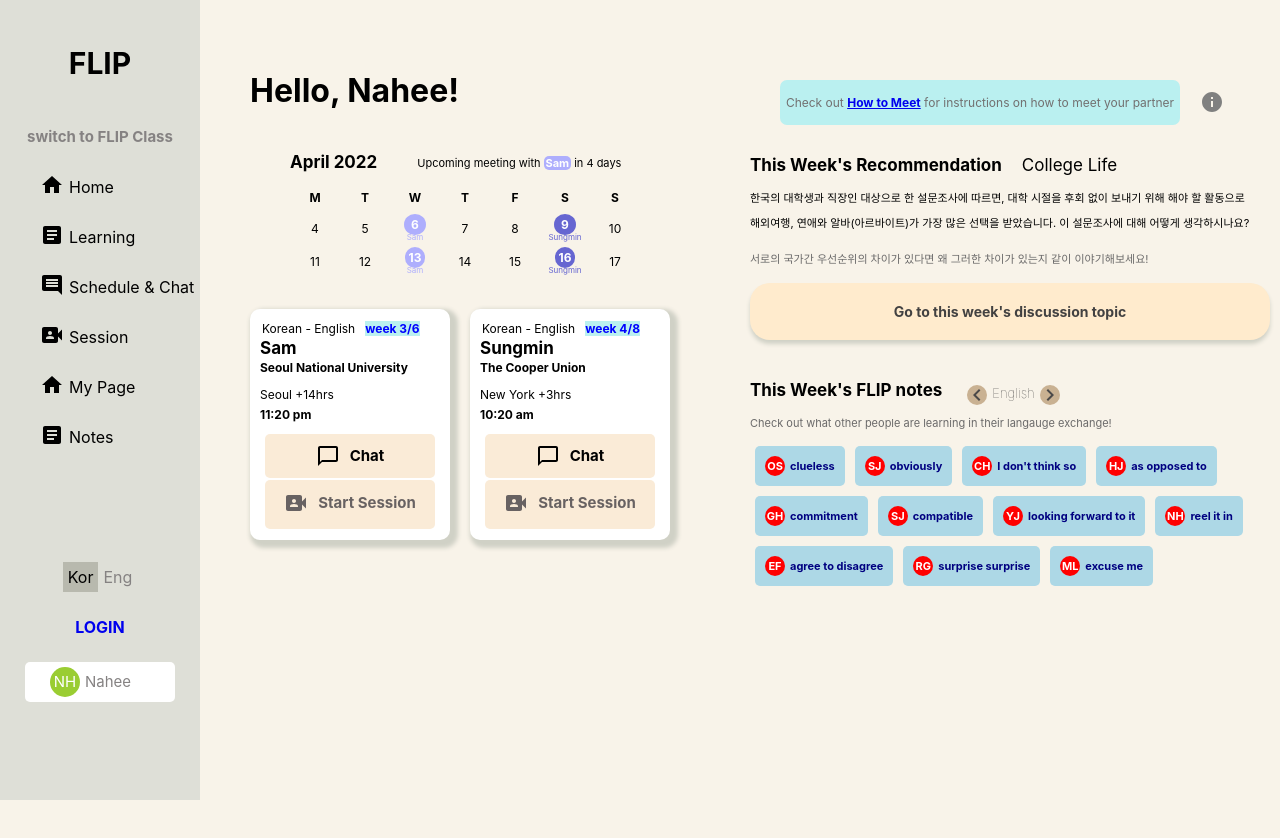
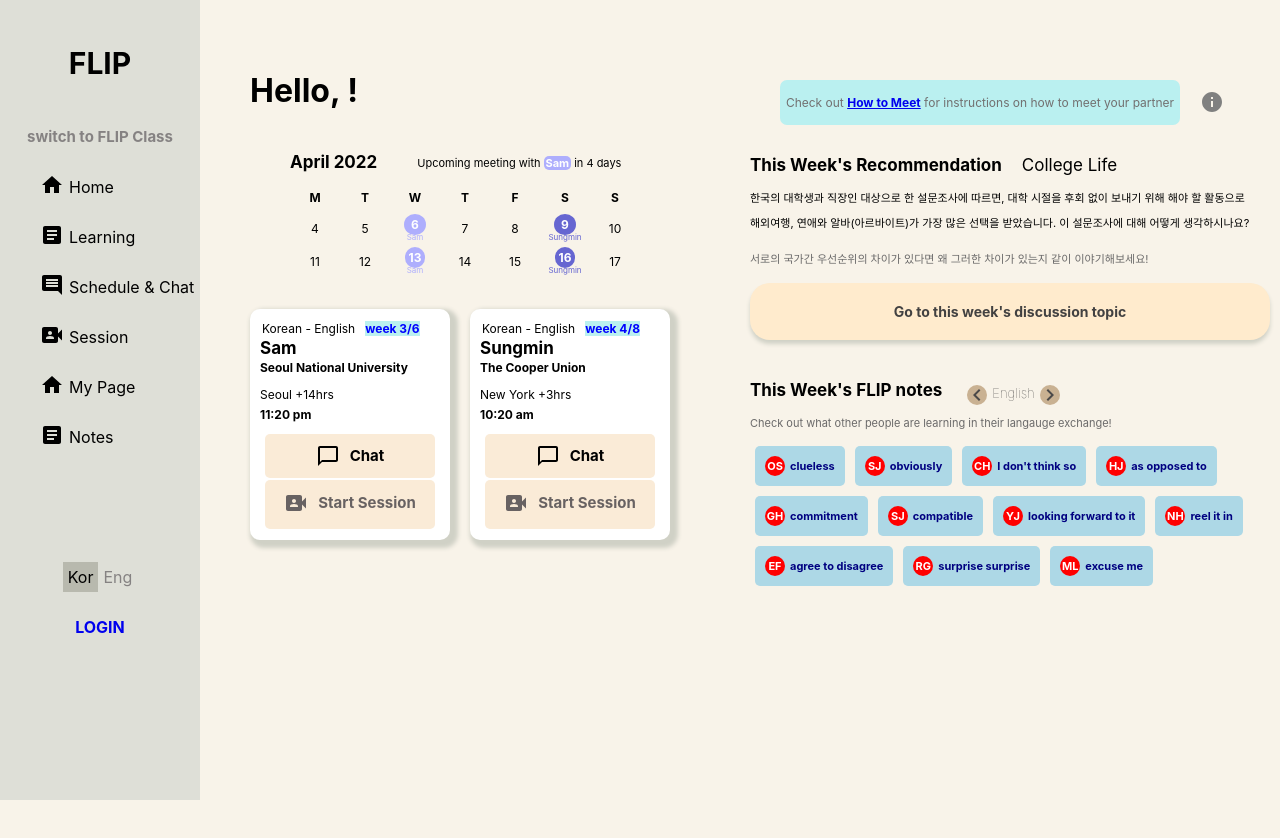
Before and after one commit to haimnam/FLIP-Test, a React (Create React App) app: page /learning in a window 1280 px wide. Shown: the top 838 px of the page. Built offline with nearby package versions, Linux system fonts and the light colour scheme.

Commit message:
Link Account when Logged In

```diff
--- a/src/App.tsx
+++ b/src/App.tsx
@@ -1,4 +1,4 @@
-import React from "react";
+import React, { useState } from "react";
 import styles from "./scss/App.module.scss";
 import Sidebar from "./Components/Sidebar.tsx";
 import LanguageContext from "./Store/LanguageContext.tsx";
@@ -15,23 +15,37 @@ type MyInfoType = {
 };
 
 const App = () => {
-  const myInfo: MyInfoType = {
+  const [userLogin, setUserLogin] = useState<object>(null);
+  const myInfo: MyInfoType[] = [
+    {
+      initial: "HN",
+      name: "Haim",
+      city: "Seoul",
+      timeZone: "Asia/Seoul",
+      color: "green",
+    },
+    {
       initial: "NH",
       name: "Nahee",
       city: "New York",
       timeZone: "America/New_York",
-    color: "green",
-  };
+      color: "brown",
+    },
+  ];
 
   return (
     <AuthProvider>
       <UserProvider>
         <BrowserRouter>
+          <LanguageContext>
             <div className={styles.App}>
-            <LanguageContext>
-              <Sidebar myInfo={myInfo} />
+              <Sidebar
+                userLogin={userLogin}
+                setUserLogin={setUserLogin}
+                myInfo={myInfo}
+              />
+            </div>
           </LanguageContext>
-          </div>
         </BrowserRouter>
       </UserProvider>
     </AuthProvider>
--- a/src/Components/Sidebar.tsx
+++ b/src/Components/Sidebar.tsx
@@ -1,12 +1,8 @@
 import React from "react";
 import { Routes, Route, Link } from "react-router-dom";
 import styles from "../scss/App.module.scss";
-import { SidebarData } from "./SidebarData.tsx";
-import {
-  useLang,
-  useSelectKo,
-  useSelectEn,
-} from "../Store/LanguageContext.tsx";
+import SidebarList from "./SidebarList.tsx";
+import { useLang } from "../Store/LanguageContext.tsx";
 import {
   Home,
   Learning,
@@ -17,7 +13,7 @@ import {
   Login,
 } from "../pages/pageIndex.tsx";
 
-const Sidebar = ({ myInfo, user }) => {
+const Sidebar = ({ userLogin, setUserLogin, myInfo }) => {
   const lang = useLang();
   const setLanguage = (lan: "en" | "ko", lang: "en" | "ko") => {
     if (lan === lang) {
@@ -34,31 +30,7 @@ const Sidebar = ({ myInfo, user }) => {
         <Link className={styles.switch} to="/home">
           switch to FLIP Class
         </Link>
-        <ul className={styles.sidebarList}>
-          {SidebarData.map((sidebar, key) => {
-            return (
-              <Link className={styles.row} key={key} to={sidebar.link}>
-                <div className={styles.icon}>{sidebar.icon}</div>
-                <div className={styles.title}>{sidebar.title}</div>
-              </Link>
-            );
-          })}
-          <div className={styles.language}>
-            <div className={setLanguage("ko", lang)} onClick={useSelectKo()}>
-              Kor
-            </div>
-            <div className={setLanguage("en", lang)} onClick={useSelectEn()}>
-              Eng
-            </div>
-          </div>
-          <Link className={styles.login} to="/login">
-            LOGIN
-          </Link>
-          <div className={styles.account}>
-            <div className={styles[myInfo.color]}>{myInfo.initial}</div>
-            <div>{myInfo.name}</div>
-          </div>
-        </ul>
+        <SidebarList userLogin={userLogin} myInfo={myInfo} />
       </div>
       <Routes>
         <Route path="/home" element={<Home />} />
@@ -70,7 +42,10 @@ const Sidebar = ({ myInfo, user }) => {
         <Route path="/session" element={<Session />} />
         <Route path="/myPage" element={<MyPage />} />
         <Route path="/notes" element={<Notes />} />
-        <Route path="/login" element={<Login user={user} />} />
+        <Route
+          path="/login"
+          element={<Login userLogin={userLogin} setUserLogin={setUserLogin} />}
+        />
       </Routes>
     </React.Fragment>
   );
--- /dev/null
+++ b/src/Components/SidebarList.tsx
@@ -0,0 +1,62 @@
+import React from "react";
+import { Link } from "react-router-dom";
+import styles from "../scss/App.module.scss";
+import { SidebarData } from "./SidebarData.tsx";
+import {
+  useLang,
+  useSelectKo,
+  useSelectEn,
+} from "../Store/LanguageContext.tsx";
+
+const SidebarList = ({ userLogin, myInfo }) => {
+  const lang = useLang();
+  const setLanguage = (lan: "en" | "ko", lang: "en" | "ko") => {
+    if (lan === lang) {
+      return styles.languageSelected;
+    } else {
+      return styles.languages;
+    }
+  };
+
+  return (
+    <ul className={styles.sidebarList}>
+      {SidebarData.map((sidebar, key) => {
+        return (
+          <Link className={styles.row} key={key} to={sidebar.link}>
+            <div className={styles.icon}>{sidebar.icon}</div>
+            <div className={styles.title}>{sidebar.title}</div>
+          </Link>
+        );
+      })}
+      <div className={styles.language}>
+        <div className={setLanguage("ko", lang)} onClick={useSelectKo()}>
+          Kor
+        </div>
+        <div className={setLanguage("en", lang)} onClick={useSelectEn()}>
+          Eng
+        </div>
+      </div>
+      <Link className={styles.login} to="/login">
+        LOGIN
+      </Link>
+      {userLogin && (
+        <div className={styles.account}>
+          <div
+            className={
+              styles[
+                myInfo.find((info) => info.name === userLogin.firstName).color
+              ]
+            }
+          >
+            {myInfo.find((info) => info.name === userLogin.firstName).initial}
+          </div>
+          <div>
+            {myInfo.find((info) => info.name === userLogin.firstName).name}
+          </div>
+        </div>
+      )}
+    </ul>
+  );
+};
+
+export default SidebarList;
--- a/src/pages/Login.tsx
+++ b/src/pages/Login.tsx
@@ -11,9 +11,8 @@ type LoginType = {
   password: string;
 };
 
-const Login = () => {
+const Login = ({ userLogin, setUserLogin }) => {
   const { setAuthTokens } = useAuth();
-  const [userLogin, setUserLogin] = useState<object>();
   const [account, setAccount] = useState<LoginType>({
     userName: "",
     password: "",
```
Lines whose indentation alone changed are shown as unchanged.
